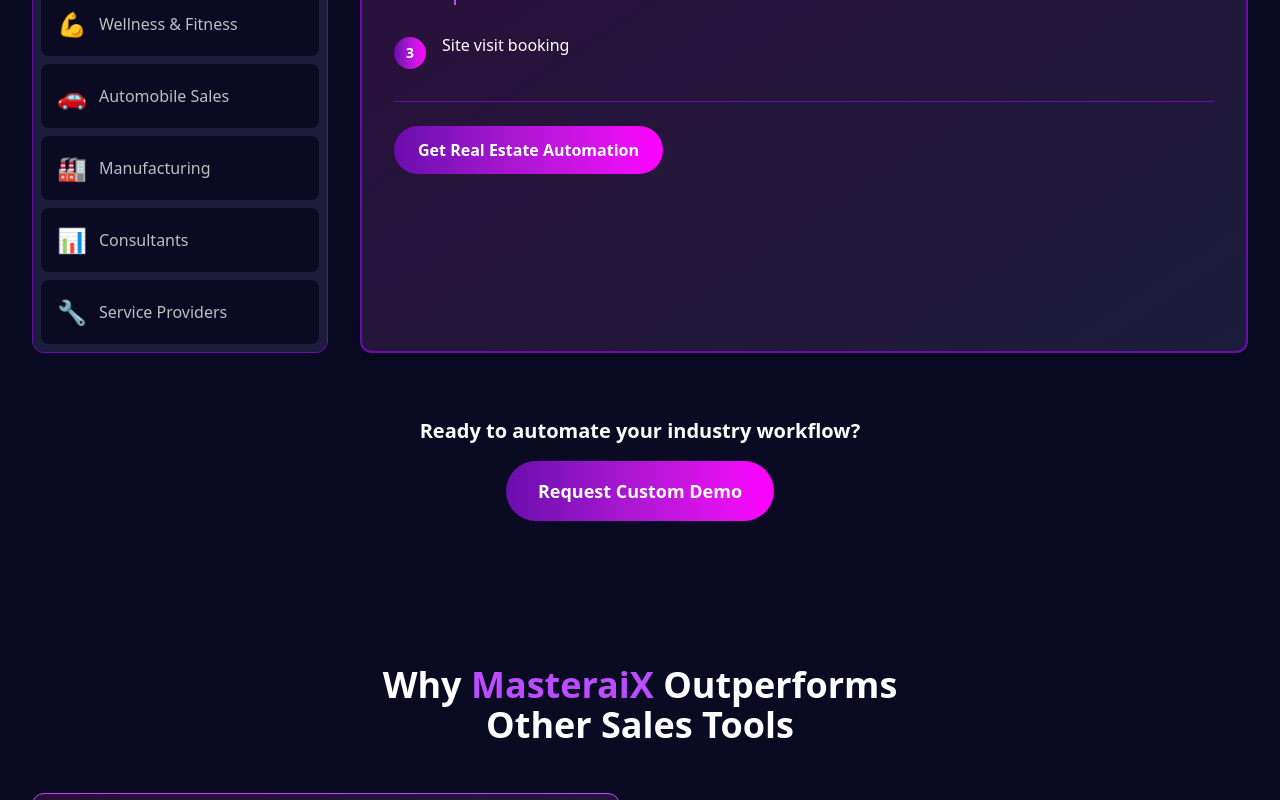
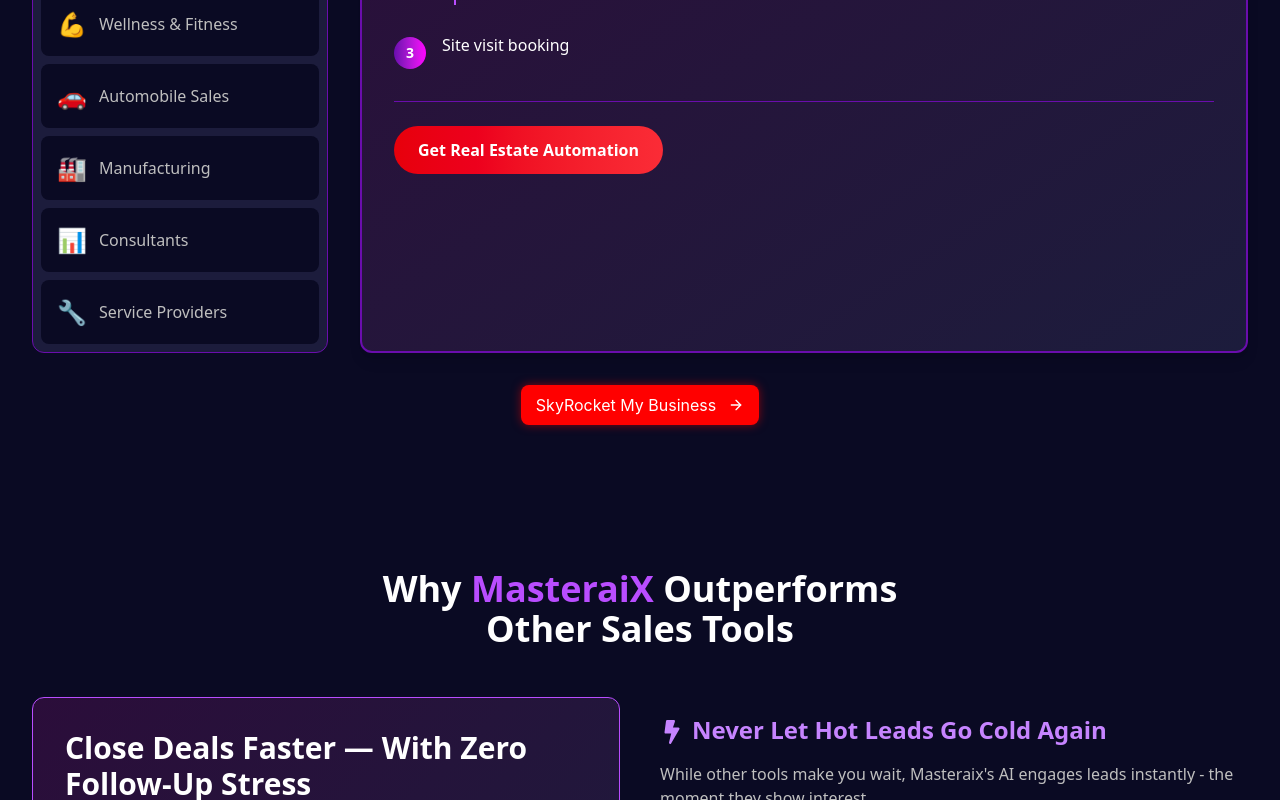
Before and after one commit to richsyssol/master-aix, a React (Vite) app: page / in a window 1280 px wide. Shown: the part 4320-5120 px from the top of the page. Built offline with nearby package versions, Linux system fonts and the light colour scheme.

Commit message:
updates all buttons

```diff
--- a/src/Pages/Home.jsx
+++ b/src/Pages/Home.jsx
@@ -1707,7 +1707,7 @@
                         formSection.scrollIntoView({ behavior: "smooth" });
                       }
                     }}
-                    className="px-4 py-2 md:px-6 md:py-3 bg-gradient-to-r from-[#6a0dad] to-[#ff00ff] text-white font-bold rounded-full text-sm md:text-base"
+                    className="px-4 py-2 md:px-6 md:py-3 bg-gradient-to-r from-red-600 to-red-500 hover:from-green-600 hover:to-green-500 text-white font-bold rounded-full text-sm md:text-base transition-colors duration-300"
                   >
                     Get {industries[activeIndustry].name} Automation
                   </motion.button>
@@ -1716,33 +1716,29 @@
             </div>
           </div>
 
-          <motion.div
-            initial={{ opacity: 0 }}
-            whileInView={{ opacity: 1 }}
-            viewport={{ once: true }}
-            transition={{ delay: 0.3 }}
-            className="text-center mt-8 md:mt-16"
-          >
-            <h3 className="text-lg md:text-xl font-bold text-white mb-3 md:mb-4">
-              Ready to automate your industry workflow?
-            </h3>
-            <motion.button
-              whileHover={{
-                scale: 1.05,
-                boxShadow: "0 0 25px rgba(214, 93, 249, 0.6)",
-              }}
-              whileTap={{ scale: 0.98 }}
+          <div className="flex justify-center mt-8">
+            <motion.div whileHover={{ scale: 1.05 }} whileTap={{ scale: 0.95 }}>
+              <Button
+                type="primary"
+                size="large"
+                style={{
+                  backgroundColor: "#ff0000", // Use backgroundColor instead of background
+                  border: "none",
+                  boxShadow: `0 0 10px rgba(255, 0, 0, 0.5)`,
+                  transition: "background-color 0.3s ease", // Transition specifically for backgroundColor
+                }}
+                className="font-semibold hover:!bg-green-500" // Important modifier to override inline style
                 onClick={() => {
                   const formSection = document.getElementById("contact");
                   if (formSection) {
                     formSection.scrollIntoView({ behavior: "smooth" });
                   }
                 }}
-              className="px-6 py-3 md:px-8 md:py-4 bg-gradient-to-r from-[#6a0dad] to-[#ff00ff] text-white font-bold rounded-full text-base md:text-lg"
-            >
-              Request Custom Demo
-            </motion.button>
-          </motion.div>
+              >
+                SkyRocket My Business <FiArrowRight className="inline ml-1" />
+              </Button>
+            </motion.div>
+          </div>
         </div>
       </section>
 
@@ -2028,10 +2024,10 @@
             }}
           >
             <p className="text-base md:text-xl mb-3 md:mb-4 text-white">
-              <span className="font-bold">
+              {/* <span className="font-bold">
                 {businessesAutomated.toLocaleString()}+
-              </span>{" "}
-              Business Automated last year
+              </span>{" "} */}
+              1000+ Business Automated in last year
             </p>
             <p className="text-base md:text-xl mb-3 md:mb-4 text-white">
               <span className="text-green-400 md:text-green-600">
@@ -2043,13 +2039,13 @@
               Increase business by <span className="text-yellow-300">30%</span>{" "}
               in just <span className="text-yellow-300">30 days</span>
             </p>
-            <p className="text-sm md:text-base text-gray-300">
+            {/* <p className="text-sm md:text-base text-gray-300">
               Next onboarding slot opens in:{" "}
               <span className="font-bold ml-1 md:ml-2 text-white">
                 {timeLeft.hours}:{timeLeft.minutes.toString().padStart(2, "0")}:
                 {timeLeft.seconds.toString().padStart(2, "0")}
               </span>
-            </p>
+            </p> */}
           </motion.div>
         </div>
       </section>
```
Lines whose indentation alone changed are shown as unchanged.
